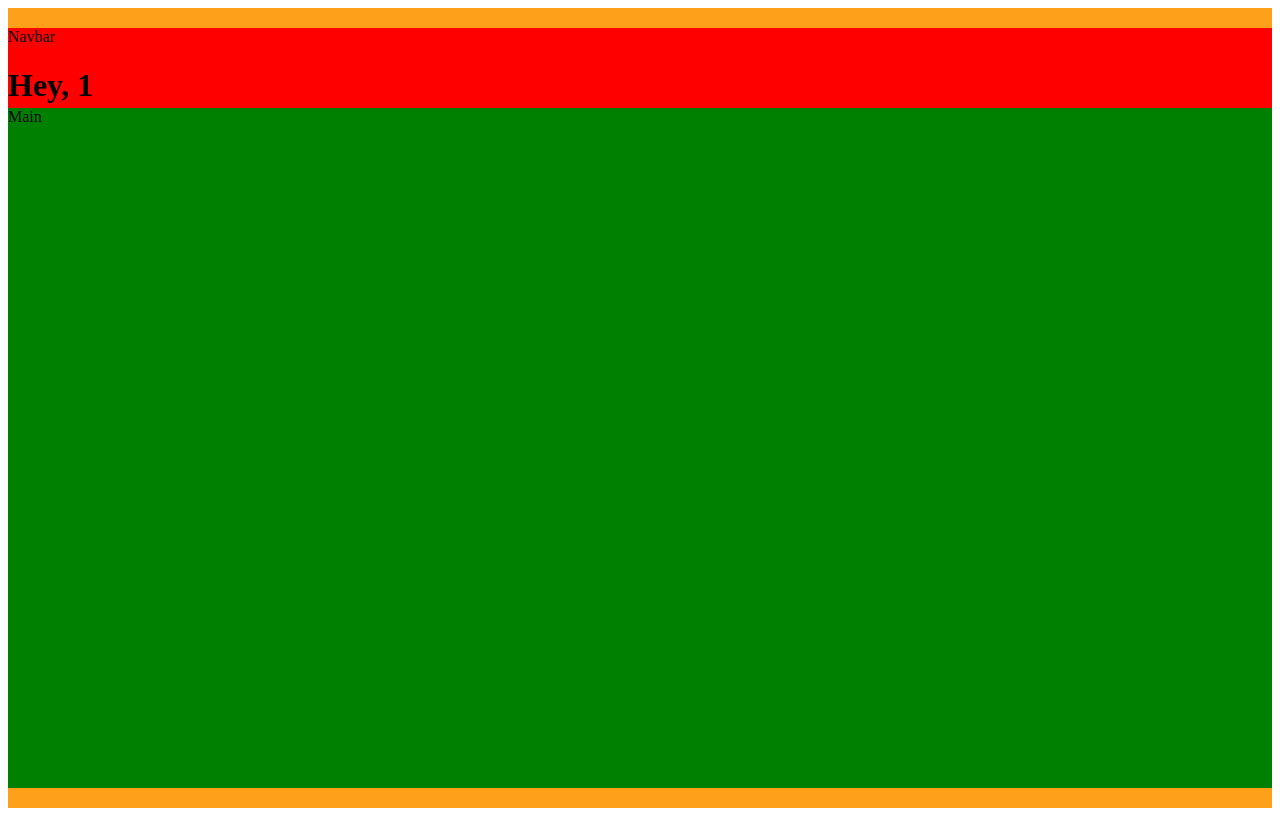
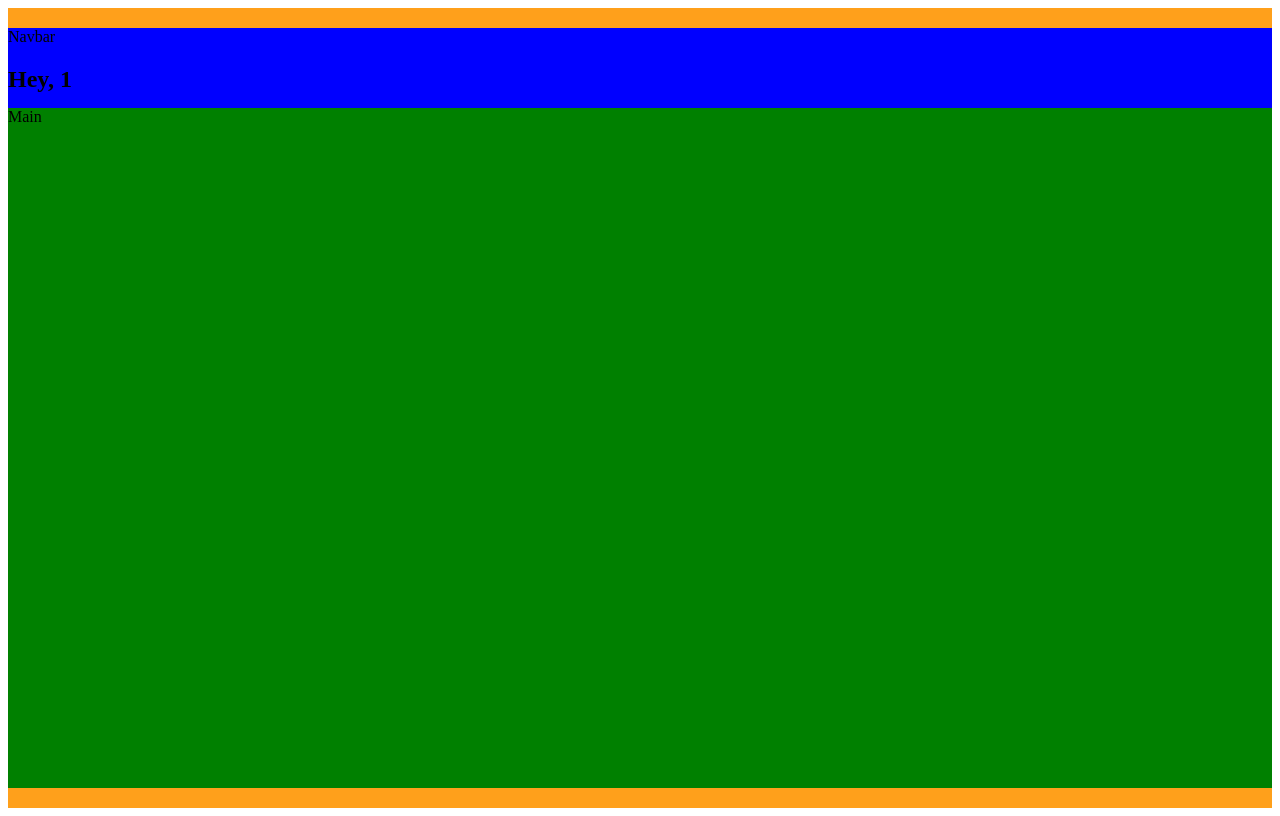
Before and after one commit to ImadeusF/crazee-burger, a React (Vite) app: page /order/1 in a window 1280 px wide. Built offline with nearby package versions, Linux system fonts and the light colour scheme.

Commit message:
♻️F04: ORDER > create Navbar and Main

```diff
--- /dev/null
+++ b/src/components/pages/order/Main.jsx
@@ -0,0 +1,10 @@
+import styled from "styled-components";
+
+export default function Main() {
+  return <MainStyled>Main</MainStyled>;
+}
+
+const MainStyled = styled.div`
+  background: green;
+  flex: 1;
+`;
--- /dev/null
+++ b/src/components/pages/order/Navbar.jsx
@@ -0,0 +1,19 @@
+import { Link } from "react-router";
+import styled from "styled-components";
+
+export default function Navbar({ username }) {
+  return (
+    <NavbarStyled>
+      Navbar
+      <h1>Hey, {username}</h1>
+      <Link to="/">
+        <button>Déconnexion</button>
+      </Link>
+    </NavbarStyled>
+  );
+}
+
+const NavbarStyled = styled.nav`
+    background: blue;
+    height: 10vh;
+`;
--- a/src/components/pages/order/OrderPage.jsx
+++ b/src/components/pages/order/OrderPage.jsx
@@ -1,6 +1,8 @@
 import { Link, useParams } from "react-router";
 import { theme } from "../../../themes";
 import styled from "styled-components";
+import Navbar from "./Navbar";
+import Main from "./Main";
 
 export default function OrderPage() {
   const { username } = useParams(); //paramètres de l'url
@@ -9,14 +11,8 @@ export default function OrderPage() {
   return (
     <OrderPageStyle>
       <div className="container">
-        <div className="navbar">
-          Navbar
-          <h1>Hey, {username}</h1>
-          <Link to="/">
-            <button>Déconnexion</button>
-          </Link>
-        </div>
-        <div className="main">Main</div>
+        <Navbar username={username} />
+        <Main />
       </div>
     </OrderPageStyle>
   );
@@ -35,14 +31,5 @@ const OrderPageStyle = styled.div`
     width: 1400px;
     display: flex;
     flex-direction: column;
-
-    .navbar {
-      height: 10vh;
-    }
-
-    .main {
-      background: green;
-      flex: 1;
-    }
   }
 `;
```
